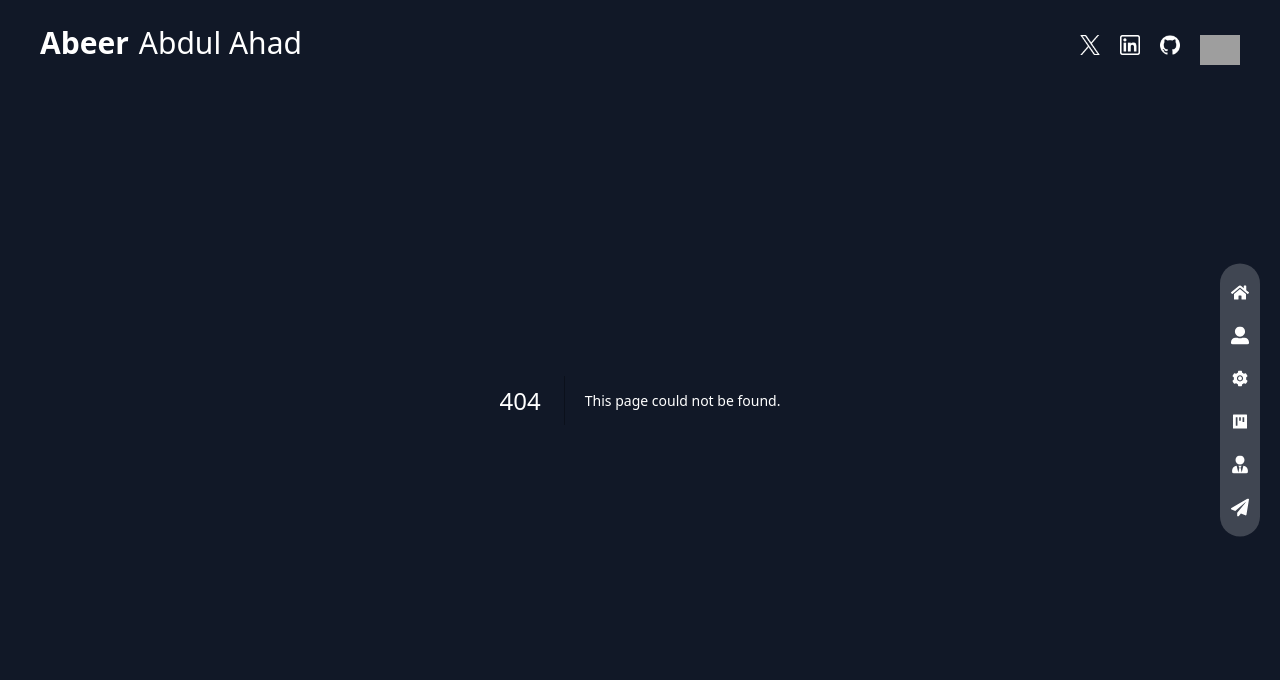
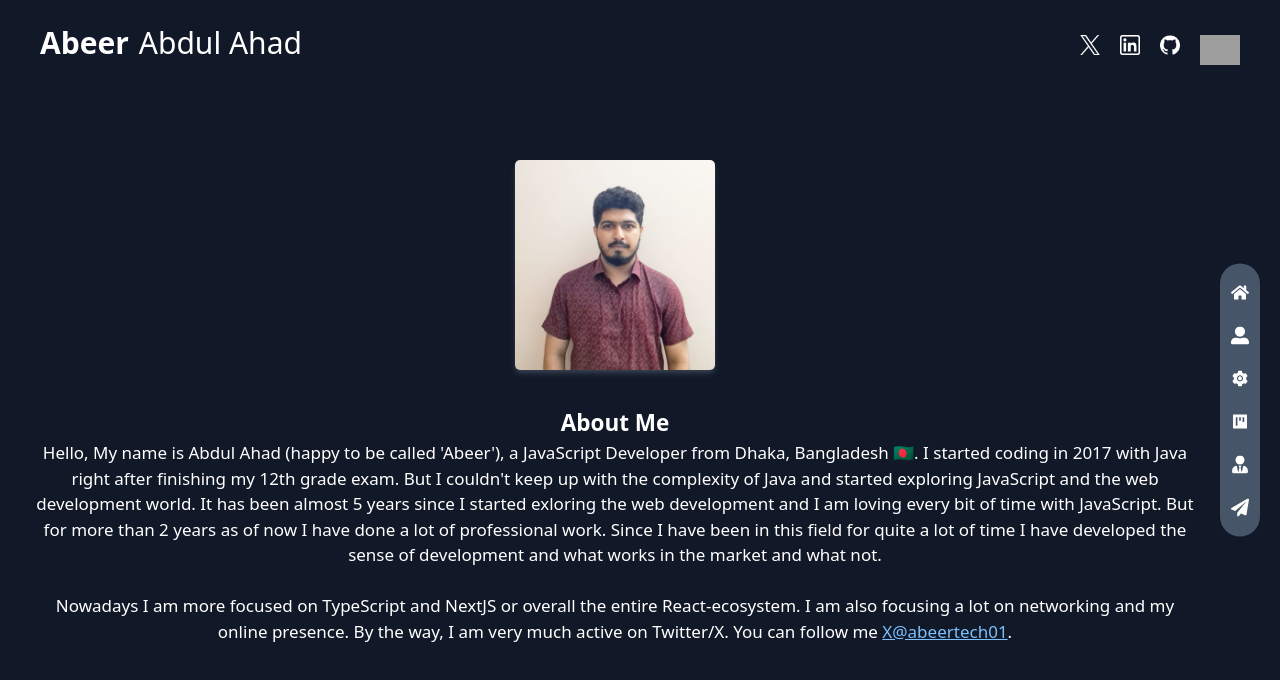
Before and after one commit to abeertech01/portfolio-site, a Next.js app: page /about in a window 1280 px wide. Before the commit this address had no page. Shown: the top 680 px of the page. Built offline with nearby package versions, Linux system fonts and the light colour scheme; grey boxes are pictures that could not be loaded.

Commit message:
bug fixing

```diff
--- a/src/components/Header.jsx
+++ b/src/components/Header.jsx
@@ -28,7 +28,7 @@ const socials = [
 
 const Header = () => {
   return (
-    <div className="fixed flex flex-col lg:flex-row justify-between items-center right-0 top-0 left-0 p-[1.8rem] lg:px-0 lg:py-[2rem] container mx-auto">
+    <div className="fixed flex flex-col lg:flex-row justify-between items-center right-0 top-0 left-0 p-[1.8rem] lg:px-0 lg:py-[2rem] container mx-auto bg-inherit z-50">
       <div className="mb-2">
         <Link href={"/"} className="text-[3rem]">
           {/* <Image src={"/letter-a-white.png"} width={40} height={40} alt="A" /> */}
--- a/src/components/Nav.jsx
+++ b/src/components/Nav.jsx
@@ -51,11 +51,11 @@ const navData = [
 
 const Nav = () => {
   return (
-    <div className="fixed flex items-center bottom-0 right-0 lg:right-[2rem] left-0 lg:top-[50%] lg:-translate-y-[50%] lg:left-auto lg:bottom-auto px-[1.8rem] lg:py-[2rem] w-full lg:w-[4rem] h-[8rem] lg:h-auto bg-white/20 lg:rounded-full">
+    <div className="fixed flex items-center bottom-0 right-0 lg:right-[2rem] left-0 lg:top-[50%] lg:-translate-y-[50%] lg:left-auto lg:bottom-auto px-[1.8rem] lg:py-[2rem] w-full lg:w-[4rem] h-[8rem] lg:h-auto bg-slate-600 lg:rounded-full z-50">
       <ul className="w-full h-full flex flex-row lg:flex-col items-center justify-between lg:gap-y-[2.5rem]">
         {navData.map((item) => (
-          <li key={item.name}>
-            <Link href={item.path} className="group">
+          <li key={item.name} className="">
+            <Link href={item.path} className="group w-full h-full">
               {/* tooltip */}
               <div className="absolute pr-14 right-[1rem] hidden lg:group-hover:flex ">
                 <div className="bg-black relative flex text-primary items-center p-[6px] rounded-[3px] shadow-lg shadow-gray-800">
@@ -66,7 +66,6 @@ const Nav = () => {
                   <div className="border-solid border-l-black border-l-8 border-y-transparent border-y-[6px] border-r-0 absolute -right-2"></div>
                 </div>
               </div>
-
               {item.icon}
             </Link>
           </li>
@@ -77,3 +76,7 @@ const Nav = () => {
 }
 
 export default Nav
+
+/**
+ *
+ */
--- a/src/components/ProjectsBtn.jsx
+++ b/src/components/ProjectsBtn.jsx
@@ -10,7 +10,7 @@ const ProjectsBtn = () => {
         className="relative w-[16.5rem] h-[16.5rem] flex justify-center items-center bg-circleStar bg-cover bg-center bg-no-repeat"
       >
         <Image
-          src={"/rounded-text.png"}
+          src={"/PNGs/rounded-text.png"}
           width={128}
           height={135}
           alt=""
--- a/src/components/RootLayout.jsx
+++ b/src/components/RootLayout.jsx
@@ -1,11 +1,10 @@
 import React from "react"
 import Header from "./Header"
 import Nav from "./Nav"
-import Image from "next/image"
 
 const RootLayout = ({ children }) => {
   return (
-    <div className="relative px-[1.5rem] page bg-gray-900 text-white text-[1.5rem]">
+    <div className="relative px-[1.5rem] py-[2rem] page bg-gray-900 text-white text-[1.5rem]">
       {/* <div className="absolute bottom-0 right-0 translate-x-[50%] translate-y-[50%] mix-blend-color-dodge animate-pulse duration-75">
         <Image
           src={"/red-flare-light.png"}
--- /dev/null
+++ b/src/pages/about/index.jsx
@@ -0,0 +1,49 @@
+import Image from "next/image"
+import Link from "next/link"
+import React from "react"
+
+const About = () => {
+  return (
+    <div className="about container flex flex-col items-center pt-[14rem] pb-[10rem]">
+      <div className="image w-[20rem] h-[21rem] rounded-lg overflow-hidden shadow-md shadow-gray-700 mb-10">
+        <Image
+          src={"/new-dp-2.jpg"}
+          width={290}
+          height={450}
+          alt="my profile image"
+          className="object-cover relative -top-[5rem] -left-[0.5rem] scale-110"
+        />
+      </div>
+      <div className="write-up p-6 text-center text-[1.7rem]">
+        <h1 className="text-4xl font-bold mb-2">About Me</h1>
+        <p>
+          Hello, My name is Abdul Ahad (happy to be called 'Abeer'), a
+          JavaScript Developer from Dhaka, Bangladesh 🇧🇩. I started coding in
+          2017 with Java right after finishing my 12th grade exam. But I
+          couldn't keep up with the complexity of Java and started exploring
+          JavaScript and the web development world. It has been almost 5 years
+          since I started exloring the web development and I am loving every bit
+          of time with JavaScript. But for more than 2 years as of now I have
+          done a lot of professional work. Since I have been in this field for
+          quite a lot of time I have developed the sense of development and what
+          works in the market and what not. <br />
+          <br />
+          Nowadays I am more focused on TypeScript and NextJS or overall the
+          entire React-ecosystem. I am also focusing a lot on networking and my
+          online presence. By the way, I am very much active on Twitter/X. You
+          can follow me{" "}
+          <Link
+            href={"https://x.com/abeertech01"}
+            target="_blank"
+            className="underline text-[#7cc0ff]"
+          >
+            X@abeertech01
+          </Link>
+          .
+        </p>
+      </div>
+    </div>
+  )
+}
+
+export default About
--- /dev/null
+++ b/src/pages/contact/index.jsx
@@ -0,0 +1,7 @@
+import React from "react"
+
+const Contact = () => {
+  return <div>Contact</div>
+}
+
+export default Contact
--- /dev/null
+++ b/src/pages/experience/index.jsx
@@ -0,0 +1,7 @@
+import React from "react"
+
+const Experience = () => {
+  return <div>Experience</div>
+}
+
+export default Experience
--- a/src/pages/projects/index.jsx
+++ b/src/pages/projects/index.jsx
@@ -0,0 +1,7 @@
+import React from "react"
+
+const Projects = () => {
+  return <div>Projects</div>
+}
+
+export default Projects
--- /dev/null
+++ b/src/pages/skills/index.jsx
@@ -0,0 +1,7 @@
+import React from "react"
+
+const Skills = () => {
+  return <div>Skills</div>
+}
+
+export default Skills
--- a/src/styles/globals.css
+++ b/src/styles/globals.css
@@ -4,7 +4,7 @@
 
 @layer base {
   .page {
-    @apply w-full h-screen overflow-hidden;
+    @apply w-full h-screen;
   }
   .body-tag {
     @apply hidden lg:block text-[2.5rem] lg:text-[3rem] text-gray-600;
@@ -12,12 +12,15 @@
   .h1-tag {
     @apply hidden lg:block text-[2.5rem] lg:text-[3rem] text-gray-600;
   }
+  .nav-icon-style {
+    @apply h-[3rem] lg:h-[1.8rem] w-[3rem] lg:w-[1.8rem];
+  }
 }
 
 html,
 body {
   font-size: 10px;
-  overflow: hidden;
+  background-color: rgb(17, 24, 39);
 }
 
 .name-gradient {
```
Also changed, not shown: public/new-dp-2.jpg (added).
